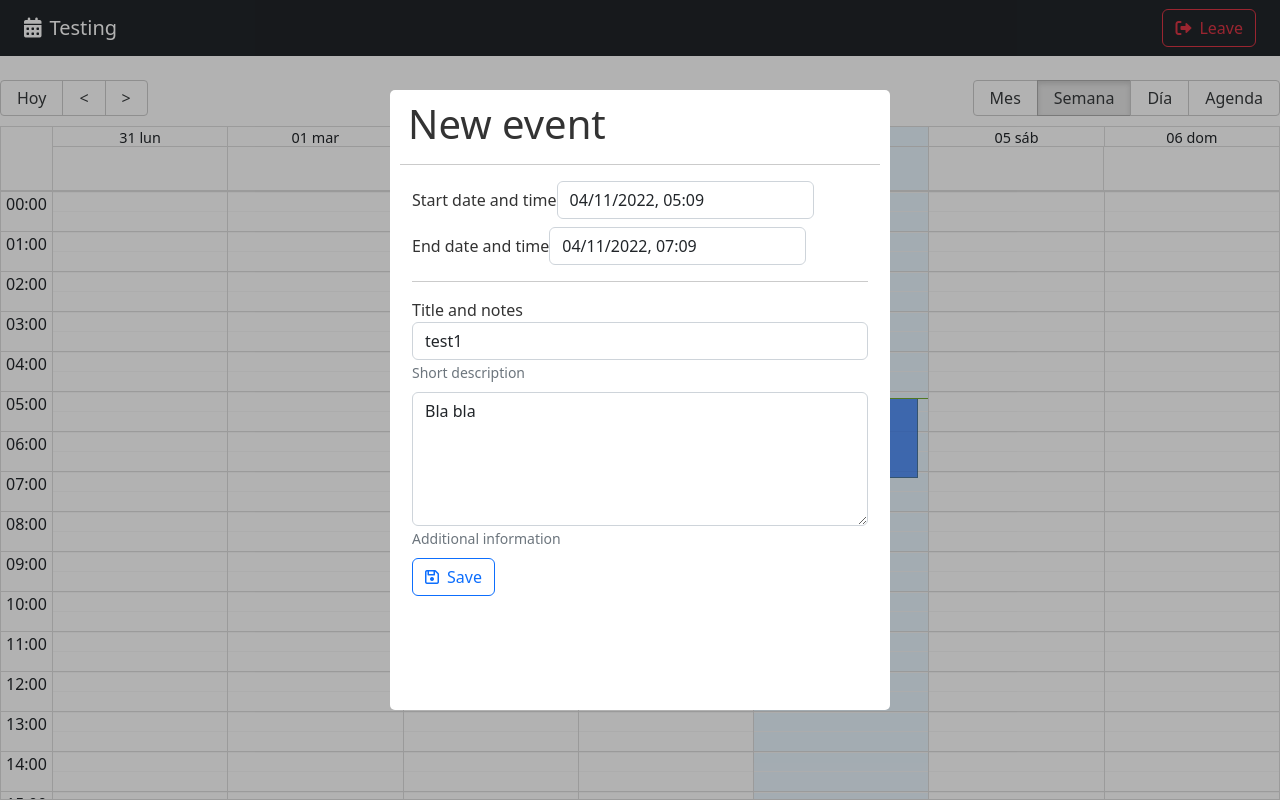
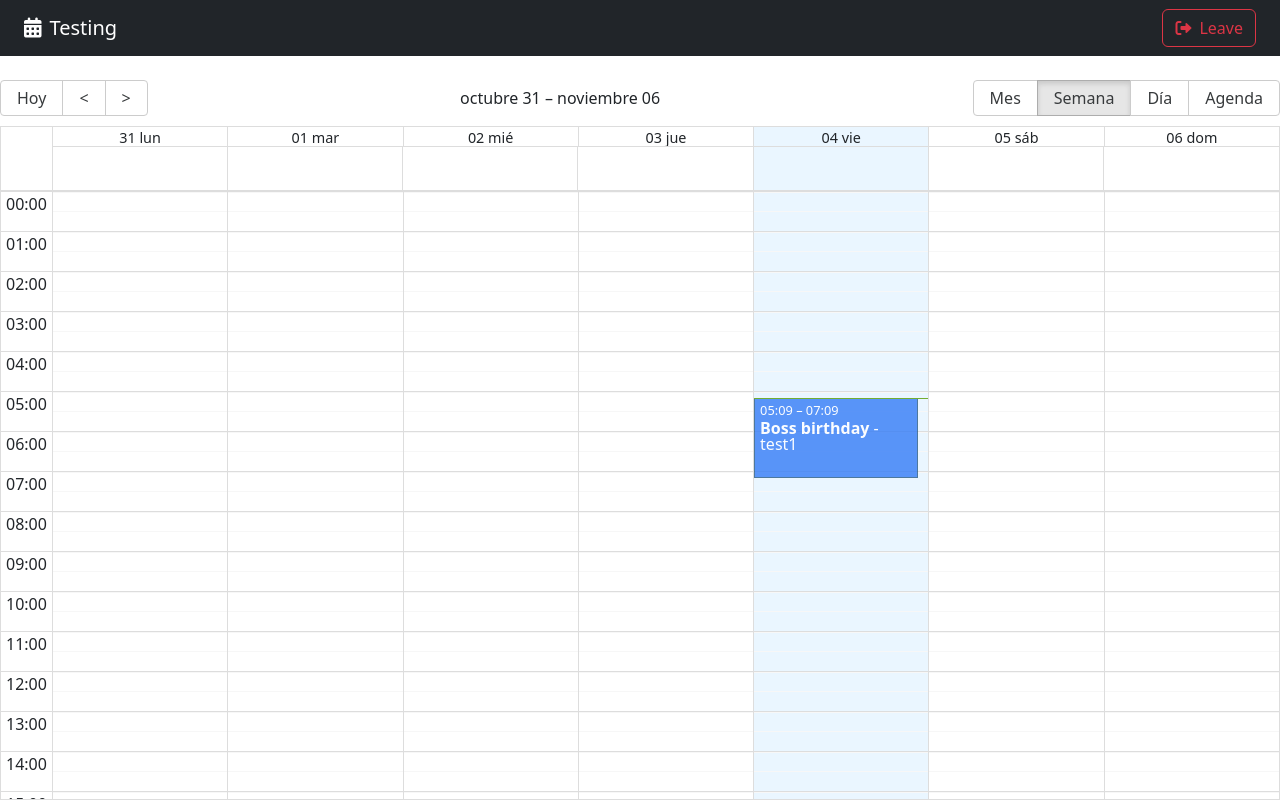
Before and after one commit to JL-OLEMAR/Calendar-app-MERN, a React (Vite) app: page / in a window 1280 px wide. Built offline with nearby package versions, Linux system fonts and the light colour scheme.

Commit message:
feat: Show and hide the modal

```diff
--- a/package.json
+++ b/package.json
@@ -29,8 +29,8 @@
     "react-toastify": "9.1.1"
   },
   "devDependencies": {
-    "@types/react": "18.0.22",
-    "@types/react-dom": "18.0.7",
+    "@types/react": "18.0.25",
+    "@types/react-dom": "18.0.8",
     "@vitejs/plugin-react": "2.2.0",
     "eslint": "8.26.0",
     "eslint-plugin-react-hooks": "4.6.0",
--- a/src/calendar/components/CalendarModal.jsx
+++ b/src/calendar/components/CalendarModal.jsx
@@ -6,6 +6,7 @@ import { addHours, differenceInSeconds } from 'date-fns'
 import es from 'date-fns/locale/es'
 import { toast } from 'react-toastify'
 
+import { useUiStore } from '../../hooks'
 import 'react-datepicker/dist/react-datepicker.css'
 import './calendarModal.css'
 
@@ -34,9 +35,9 @@ const INITIAL_STATE = {
 }
 
 export function CalendarModal () {
-  const [isOpenModal, setIsOpenModal] = useState(true)
   const [formValues, setFormValues] = useState(INITIAL_STATE)
   const [formSubmitted, setFormSubmitted] = useState(false)
+  const { closeDateModal, isDateModalOpen } = useUiStore()
 
   const titleClass = useMemo(() => {
     if (!formSubmitted) return ''
@@ -61,7 +62,7 @@ export function CalendarModal () {
   }
 
   const onCloseModal = () => {
-    setIsOpenModal(false)
+    closeDateModal()
   }
 
   const onSubmit = (evt) => {
@@ -85,7 +86,7 @@ export function CalendarModal () {
 
   return (
     <Modal
-      isOpen={isOpenModal}
+      isOpen={isDateModalOpen}
       onRequestClose={onCloseModal}
       style={customStyles}
       className='modal'
--- a/src/calendar/pages/Calendar.jsx
+++ b/src/calendar/pages/Calendar.jsx
@@ -7,6 +7,7 @@ import 'react-big-calendar/lib/css/react-big-calendar.css'
 import 'react-toastify/dist/ReactToastify.css'
 
 import { getMessagesES, localizer } from '../../helpers'
+import { useUiStore } from '../../hooks'
 import { CalendarEvent, CalendarModal, Navbar } from '../'
 
 const events = [{
@@ -23,6 +24,7 @@ const events = [{
 
 export function Calendar () {
   const [lastView, setLastView] = useState(window.localStorage.getItem('lastView') || 'week')
+  const { openDateModal } = useUiStore()
 
   const eventStyleGetter = (event, start, end, isSelected) => {
     const style = {
@@ -36,6 +38,7 @@ export function Calendar () {
   }
 
   const onDoubleClick = (evt) => {
+    openDateModal()
   }
 
   const onSelect = (evt) => {
--- /dev/null
+++ b/src/hooks/index.js
@@ -0,0 +1 @@
+export * from './useUiStore.js'
--- /dev/null
+++ b/src/hooks/useUiStore.js
@@ -0,0 +1,21 @@
+import { useDispatch, useSelector } from 'react-redux'
+import { onCloseDateModal, onOpenDateModal } from '../store'
+
+export function useUiStore () {
+  const { isDateModalOpen } = useSelector(state => state.ui)
+  const dispatch = useDispatch()
+
+  const openDateModal = () => {
+    dispatch(onOpenDateModal())
+  }
+
+  const closeDateModal = () => {
+    dispatch(onCloseDateModal())
+  }
+
+  return {
+    isDateModalOpen,
+    closeDateModal,
+    openDateModal
+  }
+}
```
